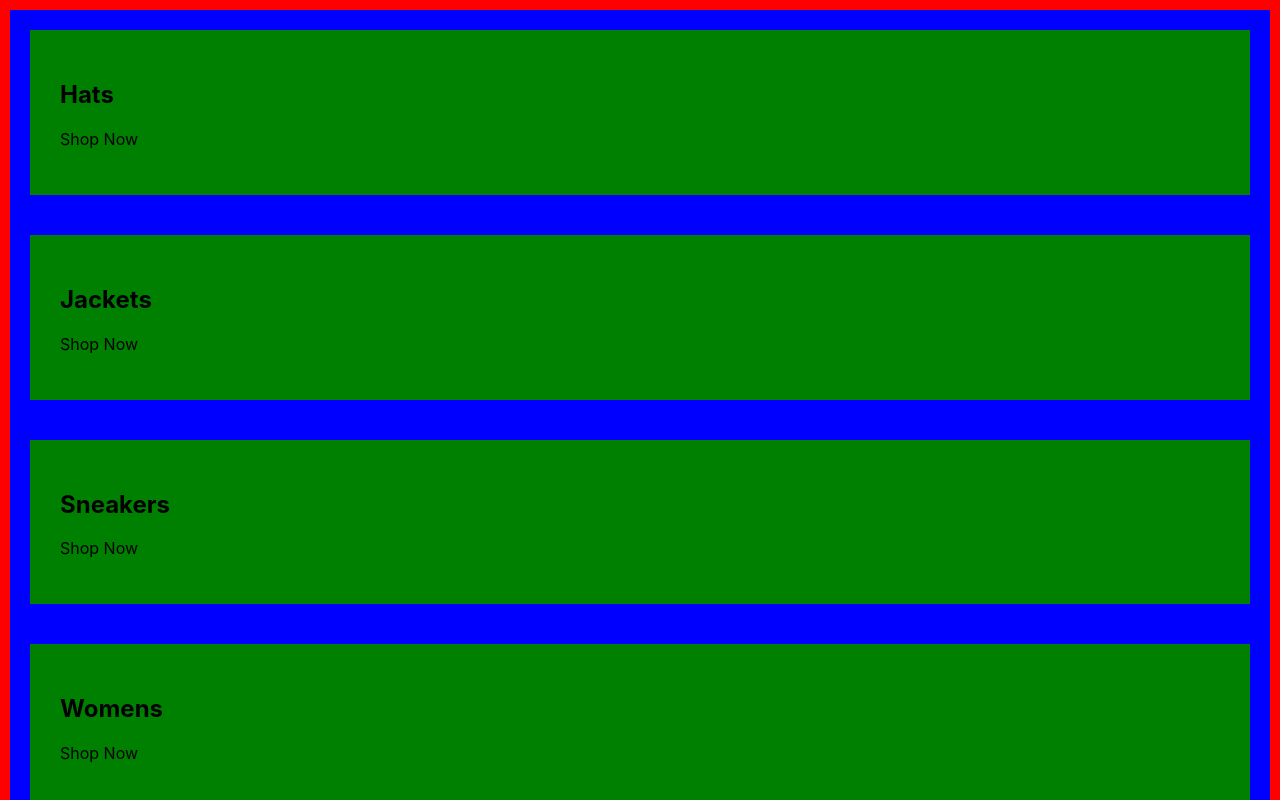
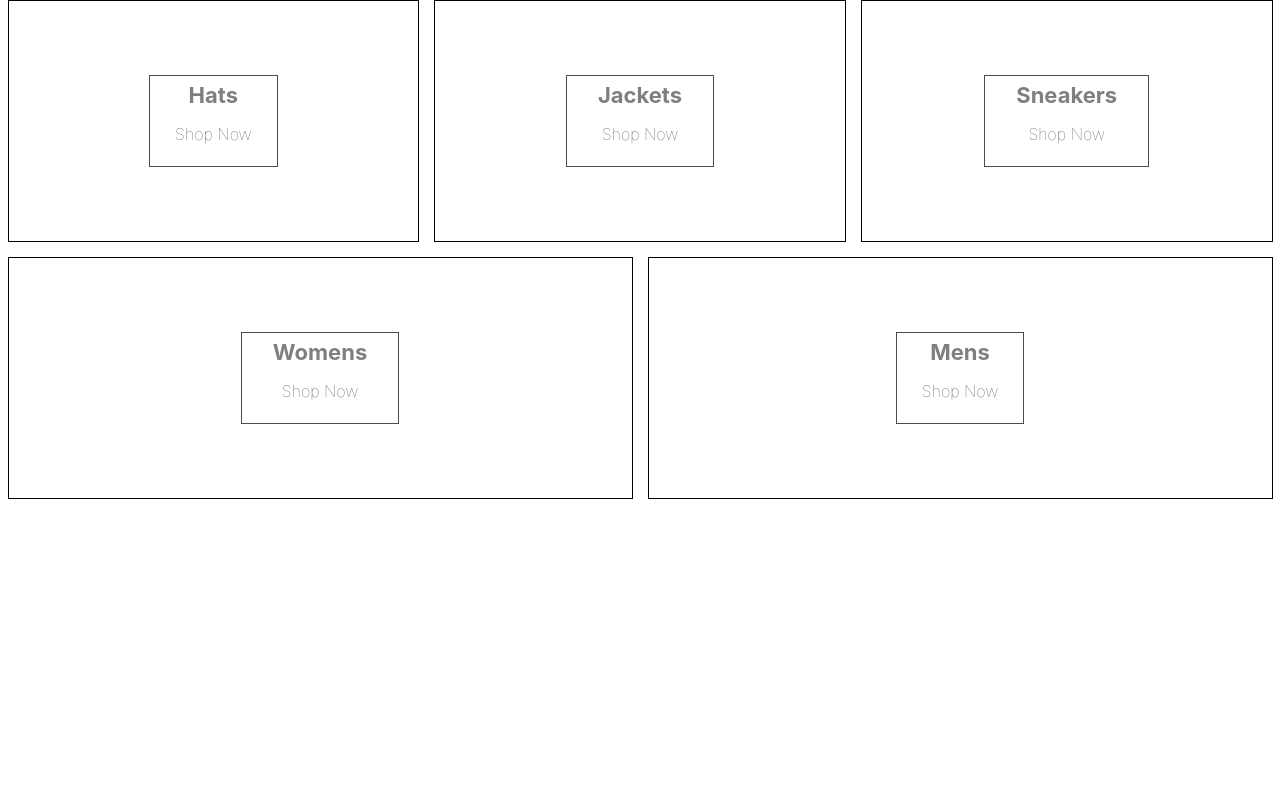
Before and after one commit to ammarali0608/cloth-eshop, a React (Create React App) app: page / in a window 1280 px wide. Shown: the top 800 px of the page. Built offline with nearby package versions, Linux system fonts and the light colour scheme.

Commit message:
77 Adding SAsS

```diff
--- a/src/App.js
+++ b/src/App.js
@@ -11,8 +11,8 @@
 
   return (
     <div className="categories-container">
-      {categories.map(({ title }) => (
-        <div className="category-container">
+      {categories.map(({ title, id }) => (
+        <div className="category-container" key={id}>
           <div className="background-image"></div>
           <div className="category-body-container">
             <h2>{title}</h2>
--- a/src/categories.style.scss
+++ b/src/categories.style.scss
@@ -1,12 +1,75 @@
 .categories-container {
-  background-color: red;
-  padding: 10px;
+  width: 100%;
+  display: flex;
+  flex-wrap: wrap;
+  justify-content: space-between;
 }
-.categories-container .category-container {
-  background-color: blue;
-  padding: 20px;
+
+.category-container {
+  min-width: 30%;
+  height: 240px;
+  flex: 1 1 auto;
+  display: flex;
+  align-items: center;
+  justify-content: center;
+  border: 1px solid black;
+  margin: 0 7.5px 15px;
+  overflow: hidden;
+
+  &:hover {
+    cursor: pointer;
+
+    & .background-image {
+      transform: scale(1.1);
+      transition: transform 6s cubic-bezier(0.25, 0.45, 0.45, 0.95);
+    }
+
+    & .category-body-container {
+      opacity: 0.9;
+    }
+  }
+
+  &.large {
+    height: 380px;
+  }
+
+  &:first-child {
+    margin-right: 7.5px;
+  }
+
+  &:last-child {
+    margin-left: 7.5px;
+  }
+
+  .background-image {
+    width: 100%;
+    height: 100%;
+    background-size: cover;
+    background-position: center;
+  }
+
+  .category-body-container {
+    height: 90px;
+    padding: 0 25px;
+    display: flex;
+    flex-direction: column;
+    align-items: center;
+    justify-content: center;
+    border: 1px solid black;
+    background-color: white;
+    opacity: 0.7;
+    position: absolute;
+
+    h2 {
+      font-weight: bold;
+      margin: 0 6px 0;
+      font-size: 22px;
+      color: #4a4a4a;
+    }
+
+    p {
+      font-weight: lighter;
+      font-size: 16px;
+    }
+  }
 }
-.categories-container .category-container .category-body-container {
-  background-color: green;
-  padding: 30px;
-}
```
